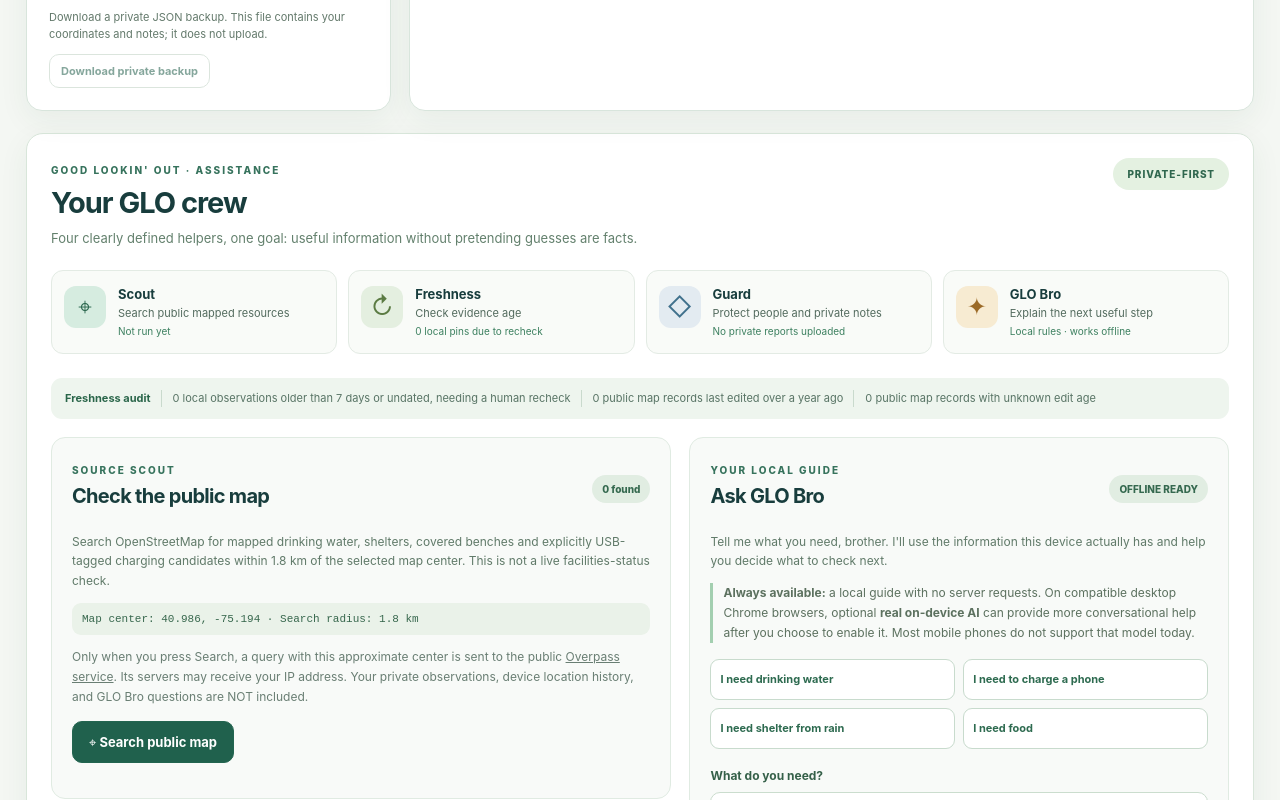
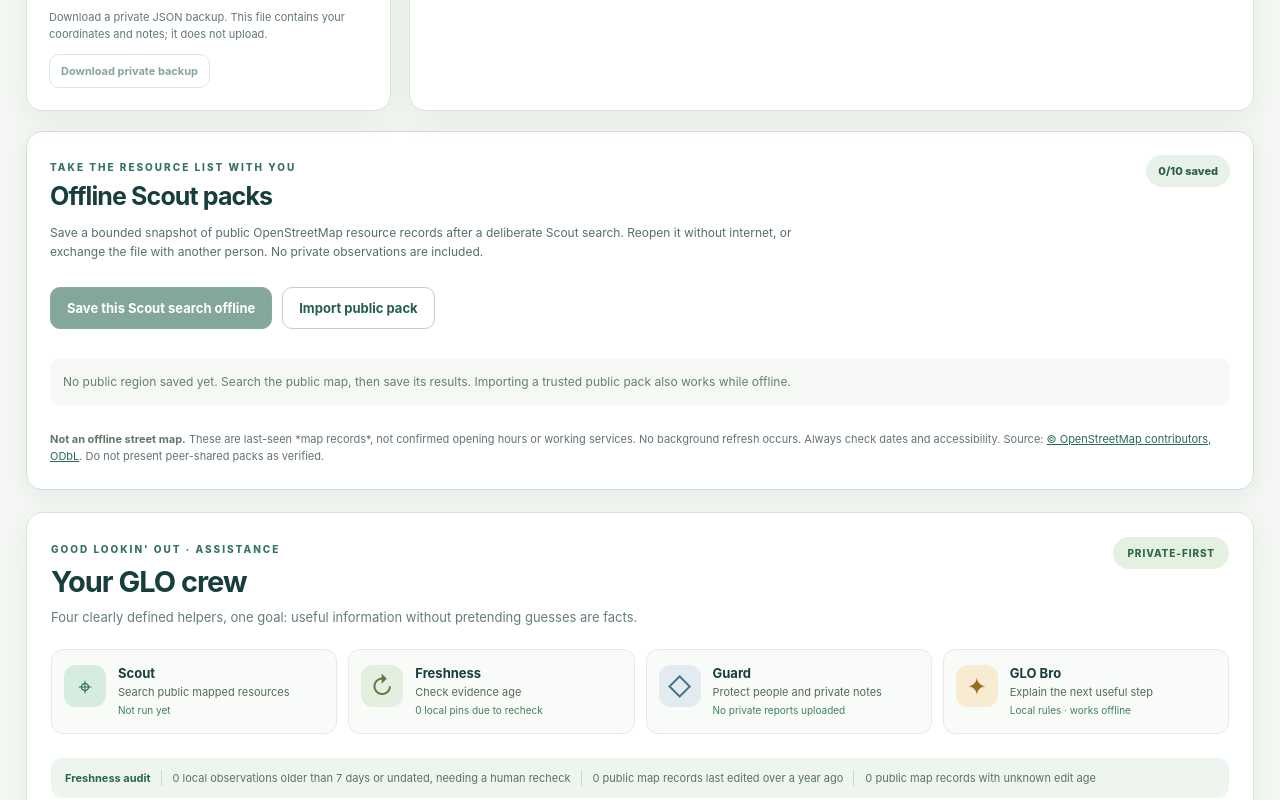
Before and after one commit to MichaelWave369/GLO, a React (Vite) app: page / in a window 1280 px wide. Shown: the part 1420-2220 px from the top of the page. Built offline with nearby package versions, Linux system fonts and the light colour scheme.

Commit message:
feat: restore, explore and privately manage portable offline public Scout records

```diff
--- a/src/App.jsx
+++ b/src/App.jsx
@@ -3,6 +3,8 @@ import { MapContainer, TileLayer, CircleMarker, Popup, useMap, useMapEvents } fr
 import { CATEGORIES, PILOT_CENTER, distanceKm, normalizeReport, privateBackup } from './domain.js'
 import { listReports, saveReport, removeReport, clearAllReports } from './storage.js'
 import GloAgentDock from './GloAgentDock.jsx'
+import OfflinePacksPanel from './OfflinePacksPanel.jsx'
+import { sourcesFromPack } from './offlinePack.js'
 import { TEXT, accessText, parseSharedPin } from './fieldKit.js'
 import { CrisisCard, SharePanel, SharedPreview } from './FieldTools.jsx'
 
@@ -53,6 +55,9 @@ export default function App() {
   const [reference, setReference] = useState(PILOT_CENTER)
   const [mapCenter, setMapCenter] = useState(PILOT_CENTER)
   const [publicCandidates, setPublicCandidates] = useState([])
+  const [sourceScan, setSourceScan] = useState(null)
+  const [activePackId, setActivePackId] = useState('')
+  const [packRevision, setPackRevision] = useState(0)
   const [target, setTarget] = useState(null)
   const [notice, setNotice] = useState('No account needed. Your observations stay on this device.')
   const [error, setError] = useState('')
@@ -75,8 +80,36 @@ export default function App() {
     (r.title + ' ' + r.note).toLowerCase().includes(query.trim().toLowerCase())
   ).sort((a, b) => distanceKm(reference, a) - distanceKm(reference, b)), [reports, filter, query, reference])
 
-  const visiblePublic = useMemo(() => publicCandidates.filter((r) => filter === 'all' || r.category === filter), [publicCandidates, filter])
+  const visiblePublic = useMemo(() => publicCandidates.filter((r) =>
+    (filter === 'all' || r.category === filter) &&
+    (r.title + ' ' + (r.accessNote || '')).toLowerCase().includes(query.trim().toLowerCase())
+  ).sort((a,b)=>distanceKm(reference,a)-distanceKm(reference,b)), [publicCandidates, filter, query, reference])
   const batteryList = useMemo(() => [...visible.map(r => ({...r, from: 'private'})), ...visiblePublic.map(r => ({...r, from: 'osm'}))].sort((a,b) => distanceKm(reference,a) - distanceKm(reference,b)),[visible,visiblePublic,reference])
+
+  function onScoutRecords(records, metadata = null) {
+    setPublicCandidates(records)
+    setSourceScan(metadata ? { ...metadata, sources: records } : null)
+    setActivePackId('')
+  }
+  function useOfflinePack(pack, { restored = false } = {}) {
+    const sources = sourcesFromPack(pack)
+    setPublicCandidates(sources)
+    setSourceScan(null)
+    setActivePackId(pack.id)
+    setPackRevision(v => v + 1)
+    setReference(pack.center)
+    setTarget({ ...pack.center, zoom:14 })
+    setNotice((restored ? 'Restored' : 'Loaded') + ' offline public Scout pack (' + sources.length +
+      ' records). Last queried: ' + new Date(pack.scannedAt).toLocaleString() +
+      '. Records are unverified, and no street map was downloaded.')
+  }
+  function removeOfflinePack(id) {
+    if (id !== activePackId) return
+    setPublicCandidates([])
+    setSourceScan(null)
+    setActivePackId('')
+    setPackRevision(v => v + 1)
+  }
 
   function jumpTo(r) {
     setSelectedId(r.id)
@@ -127,6 +160,8 @@ export default function App() {
       await clearAllReports()
       setReports([])
       setPublicCandidates([])
+      setSourceScan(null)
+      setActivePackId('')
       setSharingPin(null)
       setSharedPreview(null)
       setSelectedId('')
@@ -229,8 +264,8 @@ export default function App() {
             <p className="help">Tap the map to choose a location. You can also enter coordinates or press “Use my location.”</p>
             <div className="actions"><button type="button" className="secondary" onClick={() => setEditing(false)}>{t.cancel}</button><button type="submit" className="primary" disabled={!!error}>{t.save}</button></div>
           </form> : <>
-            <div className="header-row"><div><div className="eyebrow">RESOURCE EXPLORER</div><h2>{t.resources}</h2></div><span className="counter">{reports.length}</span></div>
-            <p className="help">{t.private}</p>
+            <div className="header-row"><div><div className="eyebrow">RESOURCE EXPLORER</div><h2>{t.resources}</h2></div><span className="counter">{reports.length} private + {publicCandidates.length} mapped</span></div>
+            <p className="help">{t.private} {publicCandidates.length ? (language === 'es' ? 'Los recursos públicos son registros de OpenStreetMap no verificados.' : 'Public OSM candidates are shown separately and are NOT verified open or working.') : ''}</p>
             <label htmlFor="search">{t.search}</label>
             <input id="search" type="search" placeholder={t.search} value={query} onChange={(e) => setQuery(e.target.value)}/>
             <div className="filters" role="group" aria-label="Filter by resource type">
@@ -238,7 +273,7 @@ export default function App() {
               {Object.entries(CATEGORIES).map(([key, value]) => <button key={key} className={filter === key ? 'filter active' : 'filter'} onClick={() => setFilter(key)}>{value.icon} {value.label}</button>)}
             </div>
             <div className="results">
-              {(lowBattery ? batteryList : visible).length ? (lowBattery ? batteryList : visible).map((r) => <article className={'pin-card' + (selectedId === r.id ? ' selected' : '')} key={r.id}>
+              {batteryList.length ? batteryList.map((r) => <article className={'pin-card' + (selectedId === r.id ? ' selected' : '')} key={r.id}>
                 <button className="pin-card-main" onClick={() => jumpTo(r)}>
                   <span className="category-icon">{CATEGORIES[r.category].icon}</span>
                   <span className="pin-info"><strong>{r.title}</strong><small>{CATEGORIES[r.category].label} · {distanceKm(reference, r).toFixed(1)} km from map search center</small>{r.note && <span className="pin-note">{r.note}</span>}<small>{r.from === 'osm' ? 'OpenStreetMap · ' + (r.checkedAt || '') : t.seen + ': ' + fmtDate(r.lastSeenWorkingAt || r.observedAt)} · {t.noteStatus}</small>
@@ -281,7 +316,9 @@ export default function App() {
           <div className="map-footnote"><strong>Map privacy:</strong> Street tiles are off by default. If enabled, OpenStreetMap tile servers may receive your viewed map area and IP address. Offline street navigation and downloadable regional maps are future work. The tileless view is not a navigable map.</div>
         </div>}
       </section>
-      {!lowBattery && <GloAgentDock center={mapCenter} localReports={reports} online={online} onSourcesChange={setPublicCandidates} onNavigate={jumpTo}/>}
+      <OfflinePacksPanel scan={sourceScan} onUse={useOfflinePack} onRemove={removeOfflinePack} onNotice={setNotice}/>
+      {!lowBattery && <GloAgentDock center={mapCenter} localReports={reports} online={online}
+        onSourcesChange={onScoutRecords} sourceRecords={publicCandidates} packRevision={packRevision} onNavigate={jumpTo}/>}
       <div className="principles"><div><b>◇</b><strong>No accounts</strong><p>Use GLO Pin without creating a profile.</p></div><div><b>⌁</b><strong>Local first</strong><p>Saved reports stay on-device; public sharing is not yet available.</p></div><div><b>✓</b><strong>Evidence over guesses</strong><p>Reports are marked self-reported, never certified safe.</p></div></div>
     </main>
     <footer>GLO Pin · Good Lookin' Out · <a href="https://github.com/MichaelWave369/GLO">Open-source repository</a><span>v0.1 prototype · Not an emergency service · No community sync</span></footer>
--- a/src/GloAgentDock.jsx
+++ b/src/GloAgentDock.jsx
@@ -29,7 +29,7 @@ function CrewCard({ agent, scan, audit }) {
   </div>
 }
 
-export default function GloAgentDock({ center, localReports, online, onSourcesChange, onNavigate }) {
+export default function GloAgentDock({ center, localReports, online, onSourcesChange, sourceRecords = [], packRevision = 0, onNavigate }) {
   const [scan, setScan] = useState(null)
   const [loading, setLoading] = useState(false)
   const [scanError, setScanError] = useState('')
@@ -42,7 +42,8 @@ export default function GloAgentDock({ center, localReports, online, onSourcesCh
   const controllerRef = useRef(null)
 
   useEffect(() => () => controllerRef.current?.abort(), [])
-  const candidates = scan?.sources || []
+  useEffect(() => { setScan(null) }, [packRevision])
+  const candidates = sourceRecords
   const audit = useMemo(() => freshnessAudit(localReports, candidates), [localReports, candidates])
   const changedViewport = scan ? distanceKm(center, scan.center) > 0.4 : false
   const counts = useMemo(() => Object.fromEntries(Object.keys(CATEGORIES).map((key) => [
@@ -60,7 +61,7 @@ export default function GloAgentDock({ center, localReports, online, onSourcesCh
       const next = await scoutPublicMap(center, controller.signal)
       if (controller.signal.aborted) return
       setScan(next)
-      onSourcesChange(next.sources)
+      onSourcesChange(next.sources, { center: next.center, checkedAt: next.checkedAt, mayBeIncomplete: next.mayBeIncomplete })
     } catch (error) {
       if (!controller.signal.aborted) setScanError(error.name === 'AbortError'
         ? 'The public map request timed out. Please try later.'
@@ -126,18 +127,18 @@ export default function GloAgentDock({ center, localReports, online, onSourcesCh
     <div className="agent-panels">
       <section className="agent-panel" aria-labelledby="public-scout-title">
         <div className="agent-panel-title"><div><span className="eyebrow">SOURCE SCOUT</span><h3 id="public-scout-title">Check the public map</h3></div><span className="agent-mini-count">{candidates.length} found</span></div>
-        <p className="agent-paragraph">Search OpenStreetMap for mapped drinking water, shelters, covered benches and explicitly USB-tagged charging candidates within 1.8 km of the selected map center. This is not a live facilities-status check.</p>
+        <p className="agent-paragraph">Search mapped drinking water, sheltered seating, USB-tagged charging, public restrooms, food banks, meal services and showers within 1.8 km. Fees, eligibility, safety, opening times and live availability remain unverified.</p>
         <div className="scan-coordinates">Map center: {center.lat.toFixed(3)}, {center.lon.toFixed(3)} · Search radius: 1.8 km</div>
         <p className="agent-disclosure">Only when you press Search, a query with this approximate center is sent to the public <a href={SOURCE_ENDPOINT} target="_blank" rel="noreferrer noopener">Overpass service</a>. Its servers may receive your IP address. Your private observations, device location history, and GLO Bro questions are NOT included.</p>
         <div className="agent-buttons">
           <button className="primary" disabled={!online || loading} onClick={runScout}>{loading ? 'Checking public map…' : '⌖ Search public map'}</button>
           {scan && <button className="secondary" onClick={clearScan}>Clear source results</button>}
         </div>
-        {!online && <p className="agent-offline">Offline: public searches are unavailable. Your own saved pins and GLO Bro local guidance remain usable.</p>}
+        {!online && <p className="agent-offline">Offline: no live source requests. Saved public Scout packs, your private notes, and local GLO Bro guidance remain usable.</p>}
         {scanError && <p className="agent-error" role="alert">{scanError}</p>}
         {scan && <div className="scan-summary" role="status">
           <strong>Public map queried {dateText(scan.checkedAt)}</strong>
-          <span>{counts.water} water · {counts.power} USB charging · {counts.shelter} shelter/covered seating</span>
+          <span>{counts.water} water · {counts.power} USB · {counts.shelter} cover · {counts.restroom} toilets · {counts.food} food services · {counts.shower} showers</span>
           {changedViewport && <span className="scan-stale">Map moved since this search. These results belong to the previous center. Search again for the new area.</span>}
           {scan.mayBeIncomplete && <span className="scan-stale">Source returned its query cap. Results may be incomplete.</span>}
           {!candidates.length && <span>Nothing mapped in this limited query. That does NOT mean no resources exist here.</span>}
@@ -145,7 +146,7 @@ export default function GloAgentDock({ center, localReports, online, onSourcesCh
         {candidates.length > 0 && <div className="candidate-list" aria-label="Public map resource candidates">
           {candidates.slice(0, 30).map((r) => <article key={r.id} className="candidate">
             <span className="candidate-icon" aria-hidden="true">{CATEGORIES[r.category].icon}</span>
-            <div className="candidate-body"><strong>{r.title}</strong><small>{CATEGORIES[r.category].label} · {r.distanceKm.toFixed(1)} km from last scan center</small><small>{mappedAge(r).label} · Last queried {dateText(r.checkedAt)}</small><span>{r.accessNote}</span><div className="candidate-links">
+            <div className="candidate-body"><strong>{r.title}</strong><small>{CATEGORIES[r.category].label} · {r.distanceKm.toFixed(1)} km from last scan center</small><small>{mappedAge(r).label} · Last queried {dateText(r.checkedAt)} · Unverified now</small><span>{r.accessNote}</span><div className="candidate-links">
               <button onClick={() => onNavigate(r)}>View on map</button>
               <a href={r.sourceUrl} target="_blank" rel="noopener noreferrer">OSM source ↗</a>
             </div></div>
```
